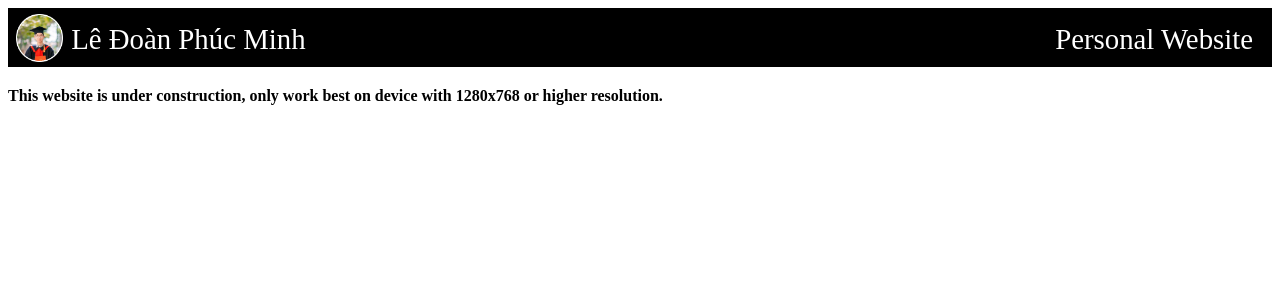
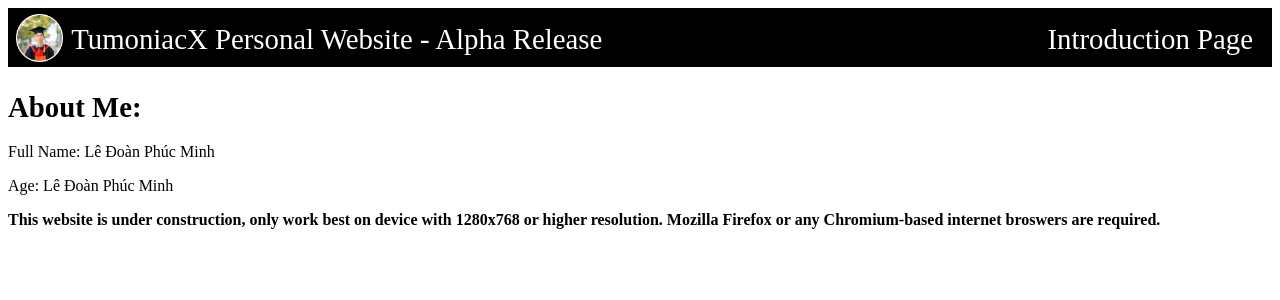
Before and after one commit to BenTumoniacXT/BenTumoniacXT.github.io, a Jekyll site: the page index.html, which Jekyll copies as it is, in a window 1280 px wide. Shown: the top 300 px of the page. Built offline with Jekyll 4.4.1, drawn with Linux system fonts in a browser that asks for light colours.

Commit message:
Update index.html

```diff
--- a/index.html
+++ b/index.html
@@ -7,16 +7,21 @@
 </head>
 <body>
 	<div class="container">
-        <img style='height: 100%; width: 100%; object-fit: contain' src="Core/Header.png" width="3840" height="180" alt="" />
-		<a href="index.html">
-		     <img class="profile" src="Core/Profile.png" width="640" height="640" alt=""/>
-		</a>
-		<div class="name">Lê Đoàn Phúc Minh</div>
-		<div class="title">Personal Website</div>
+      <img style='height: 100%; width: 100%; object-fit: contain' src="Core/Header.png" width="3840" height="180" alt="" />
+	  <a href="index.html">
+      <img class="profile" src="Core/Profile.png" width="640" height="640" alt=""/>
+	  </a>
+	  <div class="name">TumoniacX Personal Website - Alpha Release</div>
+	  <div class="title">Introduction Page</div>
 	</div>
 
+	<h1 style='font-family:"Bebas Neue"; font-size: 180%;'>About Me:</h1>
+	<p> Full Name: Lê Đoàn Phúc Minh </p>
+<p> Age: Lê Đoàn Phúc Minh </p>
+
 	<footer>
-		<p style='font-family:"Myriad Pro";'> <b>This website is under construction, only work best on device with 1280x768 or higher resolution.</b><p>
+		<p style='font-family:"Myriad Pro";'> <b>This website is under construction, only work best on device with 1280x768 or higher resolution. Mozilla Firefox or any Chromium-based internet broswers are required.</b>
+		<p>
 	</footer>
 </body>
 </html>
```
